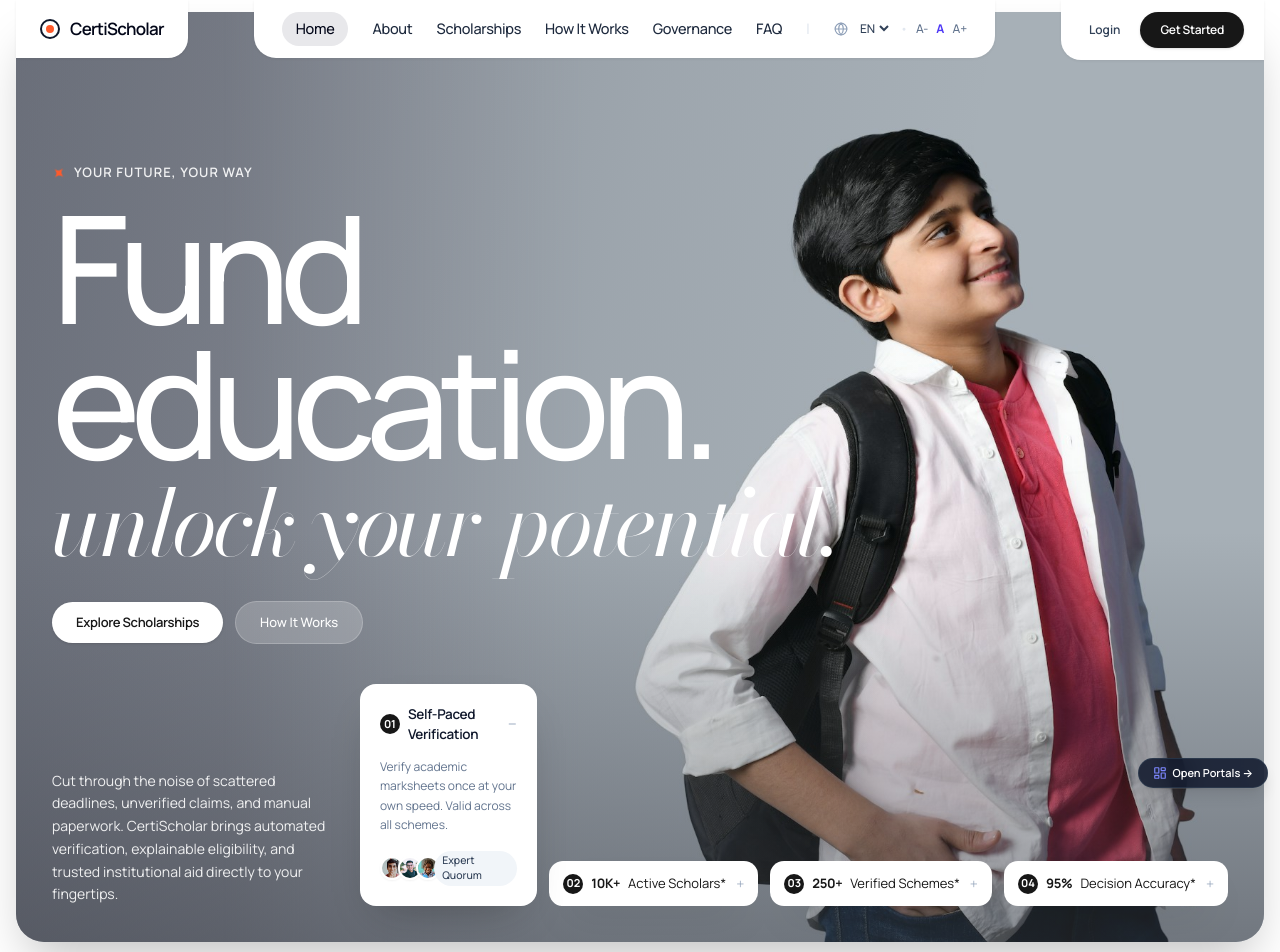
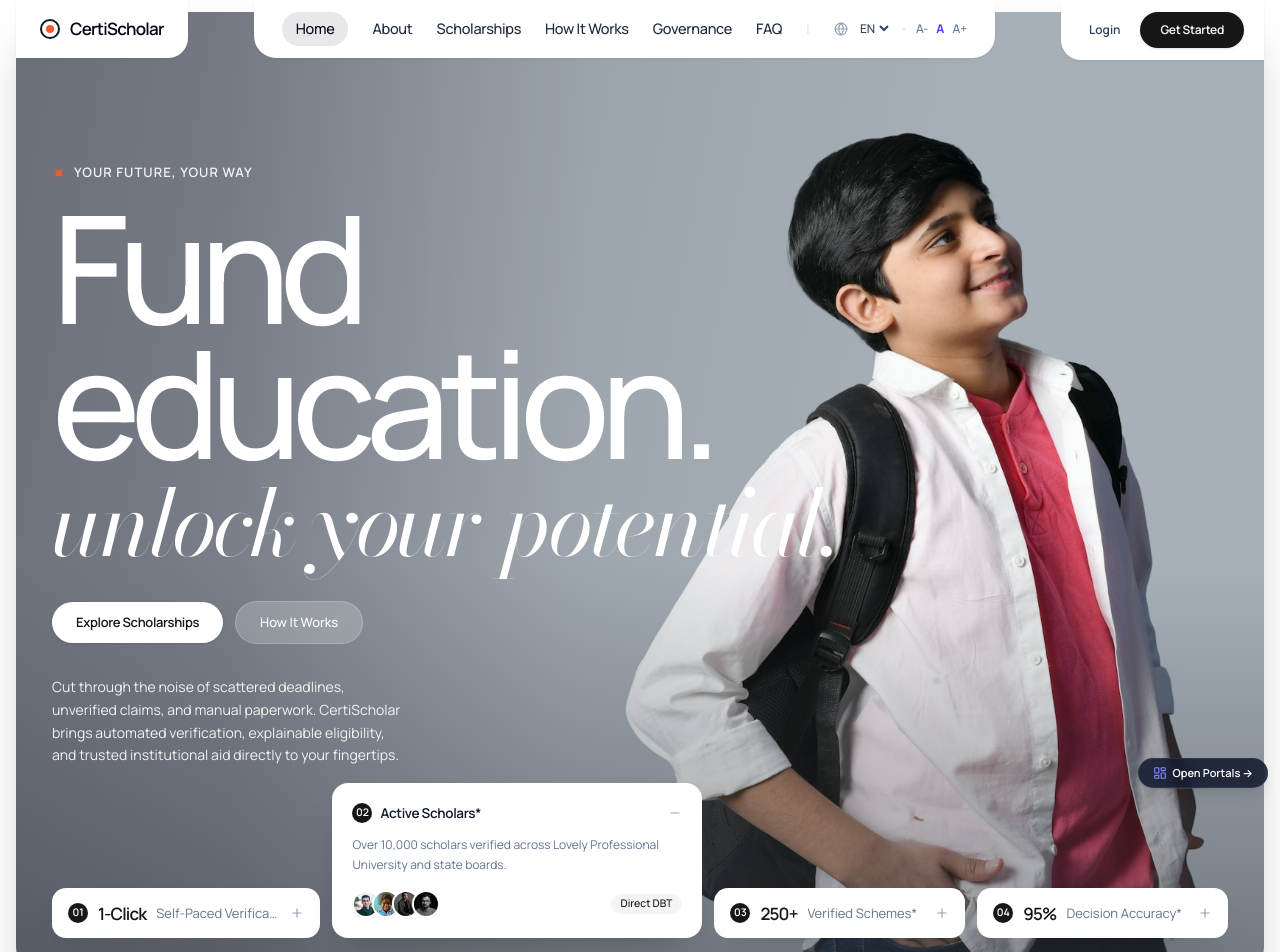
Before and after one commit to SekhSujonHaque2005/workspace-CertiScholar-, a React (Vite) app in the folder frontend/: page / in a window 1280 px wide. Shown: the top 952 px of the page. Built offline with nearby package versions, Linux system fonts and the light colour scheme.

Commit message:
fix(hero): align 4 bottom tabs in full-width row with automatic rotation and exact Framer spacing

```diff
--- a/frontend/src/components/landing/HeroSection.jsx
+++ b/frontend/src/components/landing/HeroSection.jsx
@@ -1,17 +1,19 @@
-import React, { useState } from 'react';
+import React, { useState, useEffect } from 'react';
 import { Plus, Minus } from 'lucide-react';
 
 const DEFAULT_TABS = [
   {
     id: "01",
     badgeNumber: "01",
+    value: "1-Click",
     title: "Self-Paced Verification",
-    description: "Verify academic marksheets once at your own speed. Valid across all schemes.",
+    description: "Verify academic marksheets once at your own speed. Valid across all university schemes.",
     badge: "Expert Quorum",
     avatars: [
       "/images/avatar-1.jpg",
       "/images/avatar-2.jpg",
-      "/images/avatar-3.jpg"
+      "/images/avatar-3.jpg",
+      "/images/mentor-1.jpg"
     ]
   },
   {
@@ -19,12 +21,13 @@ const DEFAULT_TABS = [
     badgeNumber: "02",
     value: "10K+",
     title: "Active Scholars*",
-    description: "Over 10,000 students verified across Lovely Professional University.",
-    badge: "Verified Cohort",
+    description: "Over 10,000 scholars verified across Lovely Professional University and state boards.",
+    badge: "Direct DBT",
     avatars: [
       "/images/avatar-2.jpg",
       "/images/avatar-3.jpg",
-      "/images/avatar-1.jpg"
+      "/images/mentor-2.jpg",
+      "/images/mentor-3.jpg"
     ]
   },
   {
@@ -32,12 +35,13 @@ const DEFAULT_TABS = [
     badgeNumber: "03",
     value: "250+",
     title: "Verified Schemes*",
-    description: "Direct gazette-corroborated scholarships across LPUNEST merit, EWS aid, and defense wards.",
-    badge: "Gazette Corroborated",
+    description: "Institutional, state gazette, and corporate CSR scholarships corroborated in one vault.",
+    badge: "State Gazette",
     avatars: [
+      "/images/mentor-1.jpg",
+      "/images/mentor-4.jpg",
       "/images/avatar-1.jpg",
-      "/images/avatar-3.jpg",
-      "/images/avatar-2.jpg"
+      "/images/avatar-3.jpg"
     ]
   },
   {
@@ -45,12 +49,13 @@ const DEFAULT_TABS = [
     badgeNumber: "04",
     value: "95%",
     title: "Decision Accuracy*",
-    description: "Auditable mathematical verification with zero double-counting, backed by quorum review.",
-    badge: "Audit Verified",
+    description: "AI-assisted OCR document inspection with multi-officer consensus quorum.",
+    badge: "Consensus Quorum",
     avatars: [
       "/images/avatar-3.jpg",
-      "/images/avatar-2.jpg",
-      "/images/avatar-1.jpg"
+      "/images/mentor-2.jpg",
+      "/images/avatar-1.jpg",
+      "/images/mentor-4.jpg"
     ]
   }
 ];
@@ -65,6 +70,20 @@ export default function HeroSection({
   tabs = DEFAULT_TABS,
 }) {
   const [activeTabId, setActiveTabId] = useState("01");
+  const [isPaused, setIsPaused] = useState(false);
+
+  // Automatic Tab Animation / Rotation (every 4.5 seconds unless user hovers)
+  useEffect(() => {
+    if (isPaused) return;
+    const interval = setInterval(() => {
+      setActiveTabId((prev) => {
+        const idx = tabs.findIndex((t) => t.id === prev);
+        const nextIdx = (idx + 1) % tabs.length;
+        return tabs[nextIdx].id;
+      });
+    }, 4500);
+    return () => clearInterval(interval);
+  }, [isPaused, tabs]);
 
   return (
     <div id="home" className="w-full animate-framer-appear">
@@ -151,16 +170,19 @@ export default function HeroSection({
           </div>
         </div>
 
-        {/* Layer 5: Bottom Row with Description & Interactive Highlights Tabs */}
-        <div className="relative z-10 pt-10 flex flex-col lg:flex-row lg:items-end justify-between gap-6">
-
-          {/* Paragraph */}
-          <p className="text-white/90 text-sm leading-relaxed max-w-[360px] font-normal font-['Manrope']">
+        {/* Layer 5: Bottom Section (Paragraph on Left + Full-Width 4 Tabs Aligned to Bottom) */}
+        <div
+          onMouseEnter={() => setIsPaused(true)}
+          onMouseLeave={() => setIsPaused(false)}
+          className="relative z-10 pt-8 space-y-4 w-full"
+        >
+          {/* Paragraph stacked above the tabs on the left */}
+          <p className="text-white/90 text-sm leading-relaxed max-w-[350px] font-normal font-['Manrope']">
             {description}
           </p>
 
-          {/* 4 Interactive Pinned Tabs */}
-          <div className="flex flex-wrap sm:flex-nowrap items-end gap-3">
+          {/* 4 Pinned Bottom Tabs spanning the full width */}
+          <div className="w-full flex flex-col sm:flex-row items-end gap-3">
             {tabs.map((tab) => {
               const isOpen = activeTabId === tab.id;
 
@@ -169,12 +191,12 @@ export default function HeroSection({
                   <div
                     key={tab.id}
                     onClick={() => setActiveTabId(tab.id)}
-                    className="w-full sm:w-[320px] bg-white rounded-[16px] p-4 sm:p-5 shadow-[0_20px_40px_-20px_rgba(23,23,23,0.35)] flex flex-col justify-between gap-3 transition-all duration-300 cursor-pointer animate-framer-appear select-none"
+                    className="w-full sm:w-[370px] bg-white rounded-[16px] p-4 sm:p-5 shadow-[0_20px_40px_-20px_rgba(23,23,23,0.35)] flex flex-col justify-between gap-3 transition-all duration-300 cursor-pointer animate-framer-appear select-none shrink-0"
                   >
                     {/* Head */}
                     <div className="flex items-center justify-between">
                       <div className="flex items-center gap-2">
-                        <span className="w-5 h-5 rounded-full bg-[#171717] text-white text-[11px] font-bold flex items-center justify-center shrink-0 font-['Manrope']">
+                        <span className="w-5 h-5 rounded-full bg-[#171717] text-white text-[10.5px] font-semibold flex items-center justify-center shrink-0 font-['Manrope']">
                           {tab.badgeNumber}
                         </span>
                         <h4 className="text-[13.5px] font-semibold text-slate-900 tracking-tight font-['Manrope']">
@@ -185,23 +207,23 @@ export default function HeroSection({
                     </div>
 
                     {/* Description */}
-                    <p className="text-slate-500 text-[12px] leading-relaxed font-normal font-['Manrope']">
+                    <p className="text-slate-500 text-[12px] leading-relaxed font-normal font-['Manrope'] line-clamp-2">
                       {tab.description}
                     </p>
 
-                    {/* Learners / Avatars + Badge */}
+                    {/* Learners / 4 Avatars + Badge */}
                     <div className="flex items-center justify-between pt-1">
-                      <div className="flex items-center -space-x-1.5">
+                      <div className="flex items-center -space-x-2">
                         {tab.avatars.map((av, i) => (
                           <img
                             key={i}
                             src={av}
                             alt="Avatar"
-                            className="w-[24px] h-[24px] rounded-full object-cover border-2 border-white shadow-xs"
+                            className="w-[28px] h-[28px] rounded-full object-cover border-2 border-white shadow-xs"
                           />
                         ))}
                       </div>
-                      <span className="bg-slate-100 text-slate-700 text-[10.5px] font-medium font-['Manrope'] px-2 py-0.5 rounded-full">
+                      <span className="bg-[#f4f4f5] text-[#171717] text-[10.5px] font-medium font-['Manrope'] px-2.5 py-0.5 rounded-full">
                         {tab.badge}
                       </span>
                     </div>
@@ -214,18 +236,20 @@ export default function HeroSection({
                 <div
                   key={tab.id}
                   onClick={() => setActiveTabId(tab.id)}
-                  className="bg-white hover:bg-slate-50 rounded-[14px] px-3.5 py-3 shadow-[0_20px_40px_-20px_rgba(23,23,23,0.35)] flex items-center gap-2 cursor-pointer transition-all duration-200 select-none shrink-0"
+                  className="flex-1 w-full sm:w-auto h-[50px] bg-white hover:bg-slate-50 rounded-[14px] px-4 shadow-[0_20px_40px_-20px_rgba(23,23,23,0.35)] flex items-center justify-between gap-2.5 cursor-pointer transition-all duration-200 select-none shrink-0"
                 >
-                  <span className="w-5 h-5 rounded-full bg-[#171717] text-white text-[11px] font-bold flex items-center justify-center shrink-0 font-['Manrope']">
+                  <div className="flex items-center gap-2.5 min-w-0">
+                    <span className="w-5 h-5 rounded-full bg-[#171717] text-white text-[10.5px] font-semibold flex items-center justify-center shrink-0 font-['Manrope']">
                       {tab.badgeNumber}
                     </span>
-                  <span className="font-['Manrope'] font-bold text-[13px] text-[#171717] tracking-tight">
+                    <span className="font-['Manrope'] font-semibold text-[17px] text-[#171717] tracking-[-0.05em] shrink-0">
                       {tab.value}
                     </span>
-                  <span className="text-[#171717] text-[13px] font-normal font-['Manrope']">
+                    <span className="text-slate-500 text-[13px] font-normal font-['Manrope'] truncate">
                       {tab.title}
                     </span>
-                  <span className="text-slate-400 text-[14px] font-light ml-0.5">+</span>
+                  </div>
+                  <Plus className="w-3.5 h-3.5 text-slate-400 shrink-0" />
                 </div>
               );
             })}
```
Lines whose indentation alone changed are shown as unchanged.
